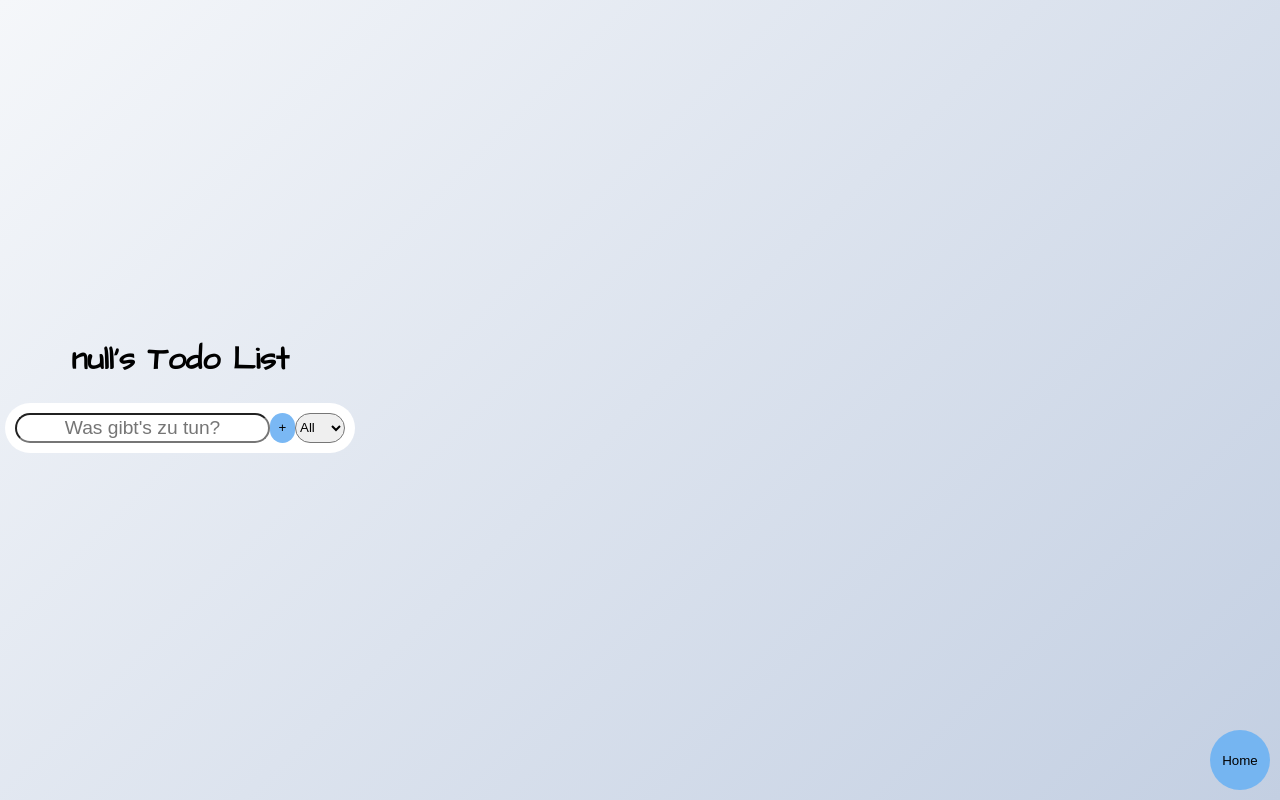
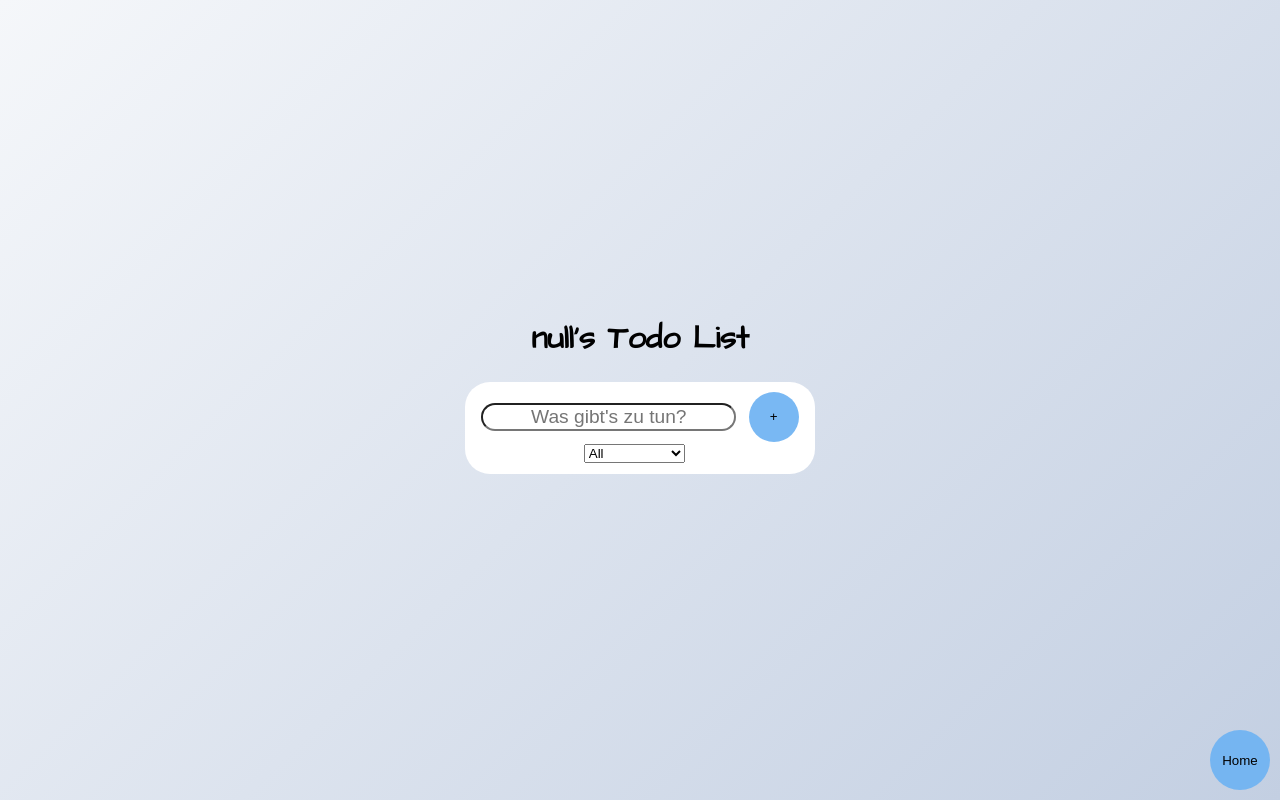
Before and after one commit to kschmitz123/react-todo-react, a React (Create React App) app: page /todolist in a window 1280 px wide. Built offline with nearby package versions, Linux system fonts and the light colour scheme.

Commit message:
Amend button styles

```diff
--- a/src/components/Form.js
+++ b/src/components/Form.js
@@ -28,8 +28,8 @@ export default function Form({ todos, setTodos, setStatus }) {
       <button className="form-button" onClick={submitTodoHandler} type="submit">
         +
       </button>
-      <div>
-        <select className="form-select" onChange={statusHandler} name="todos">
+      <div className="form-select">
+        <select onChange={statusHandler} name="todos">
           <option value="all">All</option>
           <option value="completed">Completed</option>
           <option value="uncompleted">Uncompleted</option>
--- a/src/components/form.css
+++ b/src/components/form.css
@@ -1,6 +1,9 @@
 .todo-form {
-  display: flex;
-  justify-content: space-between;
+  display: grid;
+  /* grid-template-columns: 70% 30%; */
+  grid-template-rows: repeat(2, auto);
+  justify-items: center;
+  align-items: center;
   width: 350px;
   background-color: white;
   padding: 10px;
@@ -15,16 +18,18 @@
 .form-button {
   background-color: rgba(112, 179, 243, 0.932);
   border: none;
-  width: 30px;
-  height: 30px;
+  width: 50px;
+  height: 50px;
   border-radius: 50px;
   cursor: pointer;
+  grid-area: 1/2;
 }
+
 .form-select {
   width: 50px;
-  height: 30px;
-  border-radius: 25px;
+  grid-area: 2/1;
 }
+
 .todo-form > input::placeholder {
   text-align: center;
 }
--- a/src/pages/todoListApp.css
+++ b/src/pages/todoListApp.css
@@ -1,7 +1,7 @@
 .app {
   display: grid;
   height: 100vh;
-  width: 360px;
+  width: 100vw;
   place-content: center;
   text-align: center;
 }
```
